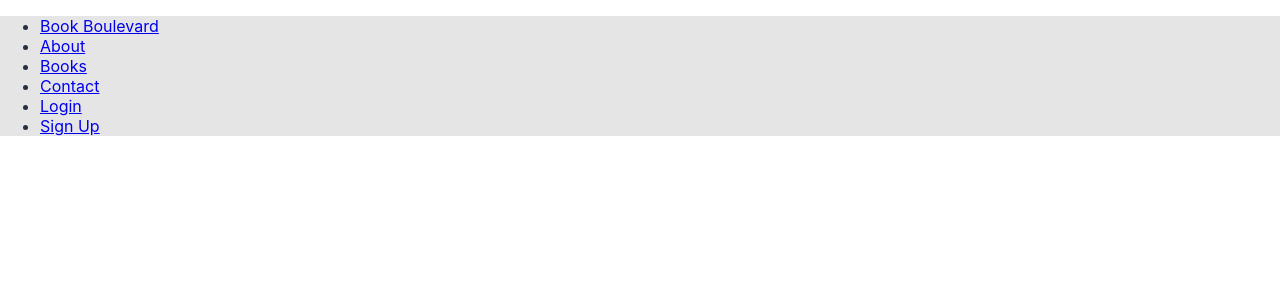
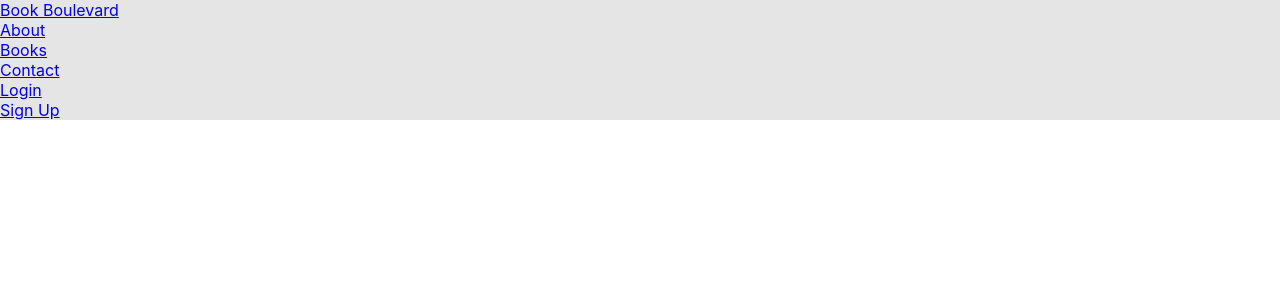
Before and after one commit to SiaESin/MSP3, a React (Create React App) app in the folder client/: page /bookdetails in a window 1280 px wide. Shown: the top 300 px of the page. Built offline with nearby package versions, Linux system fonts and the light colour scheme.

Commit message:
Fixed Nav bar from Aly

```diff
--- a/client/src/Navigation.js
+++ b/client/src/Navigation.js
@@ -1,3 +1,19 @@
+export default function Nav() {
+
+    return (
+        <nav className="flex-container">
+            <div className="nav-link"><a href="/">Book Boulevard</a></div>
+            <div className="nav-link"><a href="/about">About</a></div>
+            <div className="nav-link"><a href="/books">Books</a></div>
+            <div className="nav-link"><a href="/contact">Contact</a></div>
+            <div className="nav-link"><a href="/login">Login</a></div>
+            <div className="nav-link"><a href="/signup">Sign Up</a></div>
+        </nav>
+    )
+}
+
+
+
 // import { useState, useEffect, useContext } from 'react'
 // import { useHistory } from "react-router";
 // import { CurrentUser } from '.client/src/contexts/CurrentUser.js';
@@ -20,22 +36,22 @@
 //     });
 // }
 
-export default function Nav() {
+// export default function Nav() {
 
-    return (
-        <nav>
-            <ul>
-                <li><a href="/">Book Boulevard</a></li>
-                <li><a href="/about">About</a></li>
-                <li><a href="/books">Books</a></li>
-                {/* <li><a href="/bookdetails">Book Details</a></li> */}
-                <li><a href="/contact">Contact</a></li>
-                <li><a href="/login">Login</a></li>
-                <li><a href="/signup">Sign Up</a></li>
-            </ul>
-        </nav>
-    )
-}
+//     return (
+//         <nav>
+//             <ul>
+//                 <li><a href="/">Book Boulevard</a></li>
+//                 <li><a href="/about">About</a></li>
+//                 <li><a href="/books">Books</a></li>
+//                 {/* <li><a href="/bookdetails">Book Details</a></li> */}
+//                 <li><a href="/contact">Contact</a></li>
+//                 <li><a href="/login">Login</a></li>
+//                 <li><a href="/signup">Sign Up</a></li>
+//             </ul>
+//         </nav>
+//     )
+// }
 
 // export default Navigation;
 
```
